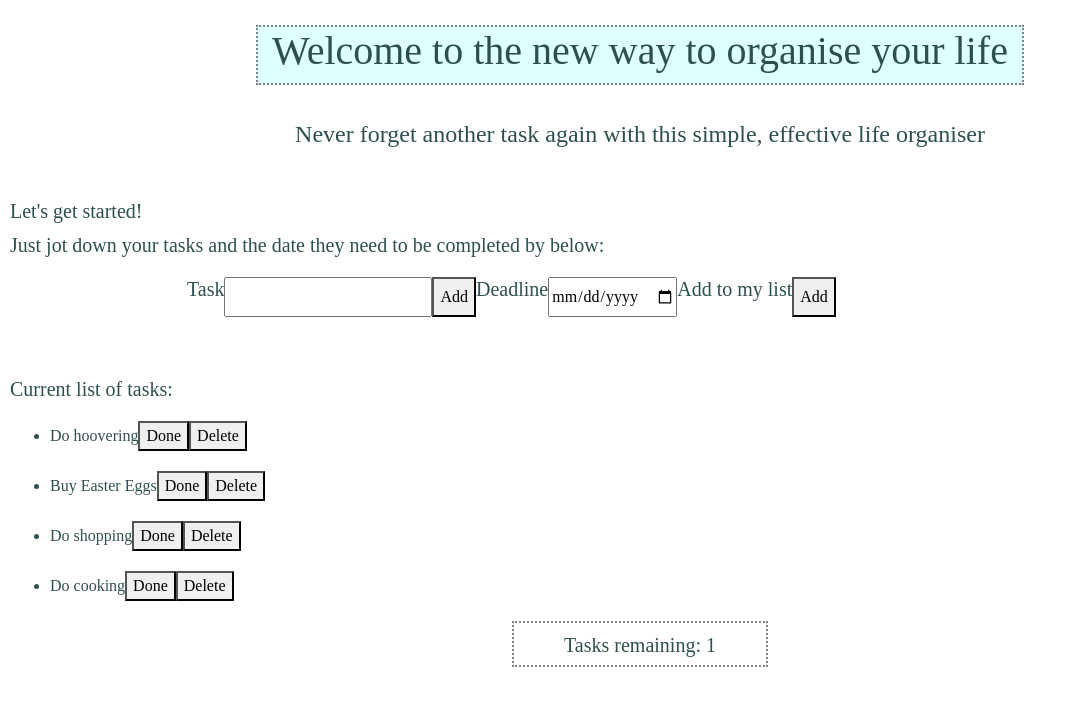
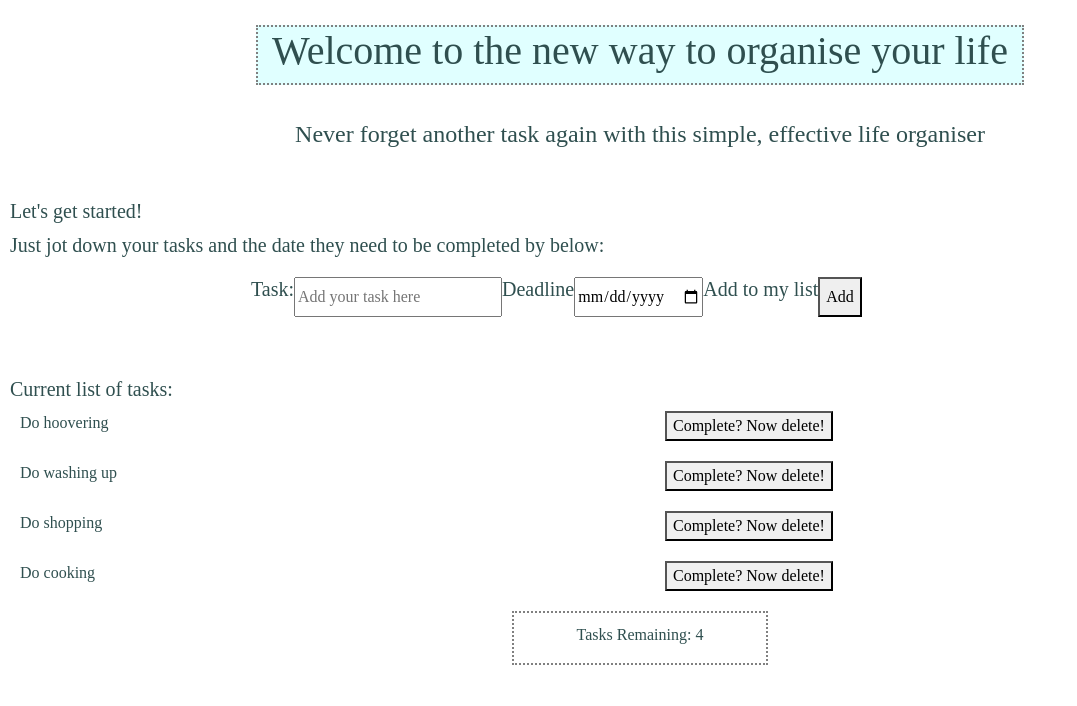
Before and after one commit to JoPreihs/todo-app-frontend, a React app: page / in a window 1280 px wide. Shown: the top 706 px of the page, without its empty margins (0-1077 px from the left). Built offline with nearby package versions, Linux system fonts and the light colour scheme.

Commit message:
React ToDo App - In progress

```diff
--- a/src/App.css
+++ b/src/App.css
@@ -1,5 +1,5 @@
 body {
-    /*background-image: url(.Images/Notepad.jpg);*/
+    /*background-image: url(./images/Notepad.jpg);*/
     font-family: 'Sree Krushnadevaraya', serif;
     color: darkslategray;
 }
--- a/src/App.js
+++ b/src/App.js
@@ -1,21 +1,29 @@
 import React, { Component } from 'react';
 import "./App.css";
-/*import Notepad from "./Images/Notepad";*/
 import Nav from "./components/Nav";
 import AddItem from "./components/AddItem";
 import ListItem from "./components/ListItem";
-
-const todoListItems = [
-  "Do hoovering",
-  "Buy Easter Eggs",
-  "Do shopping",
-  "Do cooking"
-];
-/*function Image() {
-return <img src={Notepad} alt="Notepad" />;
-}*/
+import TaskCounter from "./components/TaskCounter";
 
 class App extends Component {
+  state = {
+    tasks: [
+      { task: "Do hoovering", completed: true },
+      { task: "Do washing up", completed: true },
+      { task: "Do shopping", completed: true },
+      { task: "Do cooking", completed: true },
+    ],
+  }
+  addTask = (newTask) => {
+
+    const newTasks = this.state.tasks.slice();
+    const taskObject = { task: newTask, completed: false };
+    newTasks.push(taskObject);
+    this.setState({
+      tasks: newTasks
+    });
+  }
+
   render() {
     return (
       <div className="App">
@@ -33,17 +41,17 @@ class App extends Component {
             <h5>Just jot down your tasks and the date they need to be completed by below:</h5>
           </span>
         </div>
-        <AddItem />
+        <AddItem addTask={this.addTask} />
         <div id="currentListTitle">
           <h5>Current list of tasks:</h5>
+            {
+              this.state.tasks.map((item, i) => {
+                return <ListItem key={i} task={item} deleteItem={this.deleteItem} />
+              })
+            }
         </div>
-        <ul>
-          {todoListItems.map(function (item) {
-            return <ListItem task={item} />
-          })}
-        </ul>
         <div id="tasksRemaining">
-          <h5>Tasks remaining: 1</h5>
+          <TaskCounter count={this.state.tasks.length} />
         </div>
       </div>
 
--- a/src/components/AddItem.css
+++ b/src/components/AddItem.css
@@ -2,5 +2,5 @@
     font-family: 'EB Garamond', serif;
     margin: auto;
     padding: 0 0 50px 10px;
-    width: 70%;
+    width: 60%;
 }
--- a/src/components/AddItem.js
+++ b/src/components/AddItem.js
@@ -2,18 +2,37 @@ import React, { Component } from "react";
 import './AddItem.css';
 
 class AddItem extends Component {
+state = {
+text: ''
+
+}
+handleChange = (event) => {
+    this.setState({
+        text: event.target.value
+    })
+}
+handleClick = () => {
+const newTask = this.state.text;
+if (newTask.length > 0) {
+    this.props.addTask(newTask);
+    this.setState({
+        text: ''
+    });
+}
+}
+
     render() {
         return (
             <div id="AddTask">
                 <form>
                     <div className="row">
-                        <label><h5>Task</h5></label>
-                        <input type="text" />
-                        <button type="button">Add</button>
+                        <label htmlFor="inputNewTask"><h5>Task:</h5></label>
+                        <input placeholder="Add your task here" type="text" id="inputNewTask" value={this.state.text} onChange={this.handleChange}></input>
                         <label><h5>Deadline</h5></label>
                         <input type="date" />
                         <label><h5>Add to my list</h5></label>
-                        <button type="Submit">Add</button>
+                        <button onClick={this.handleClick}>Add</button>
+
                     </div>
                 </form>
             </div>
--- a/src/components/ListItem.js
+++ b/src/components/ListItem.js
@@ -5,13 +5,17 @@ class ListItem extends Component {
     render() {
         return (
             <div id="currentList">
-
-                <li>
-                    {this.props.task}
-                    <button>Done</button>
-                    <button>Delete</button>
-
-                </li>
+                <div className="row">
+                    <div className="col-6">
+                        {this.props.task.task}
+                    </div>
+                    <div className="col-3">
+                        {this.props.task.completed ? <button>Complete? Now delete!</button> : <button>Delete</button>}
+                    </div>
+                    <div className="col-3">
+                        {this.props.task.completed ? null : <button>Delete</button>}
+                    </div>
+                </div>
             </div>
         );
     }
--- /dev/null
+++ b/src/components/TaskCounter.js
@@ -0,0 +1,13 @@
+import React from 'react';
+
+class TaskCounter extends React.Component {
+  render() {
+    return (
+      <p>
+        Tasks Remaining: {this.props.count}
+      </p>
+    );
+  }
+}
+
+export default TaskCounter;
```
